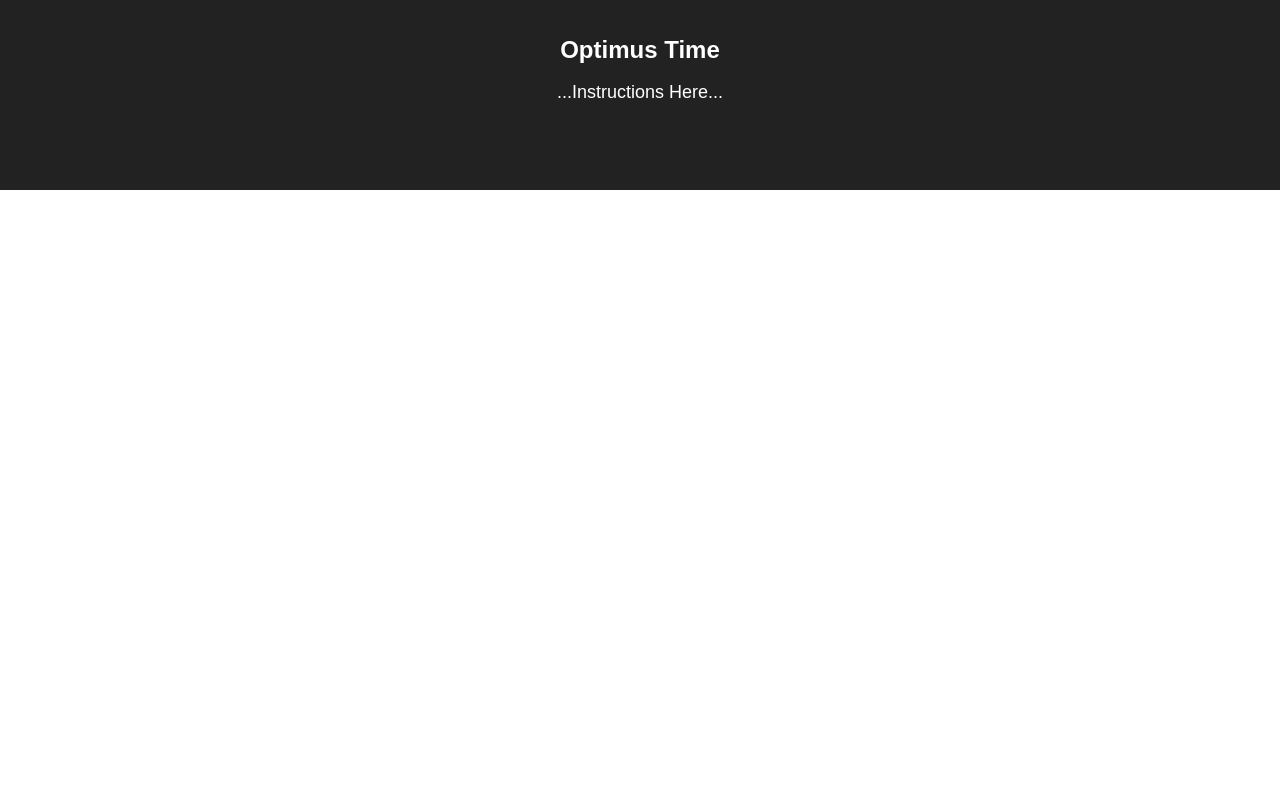
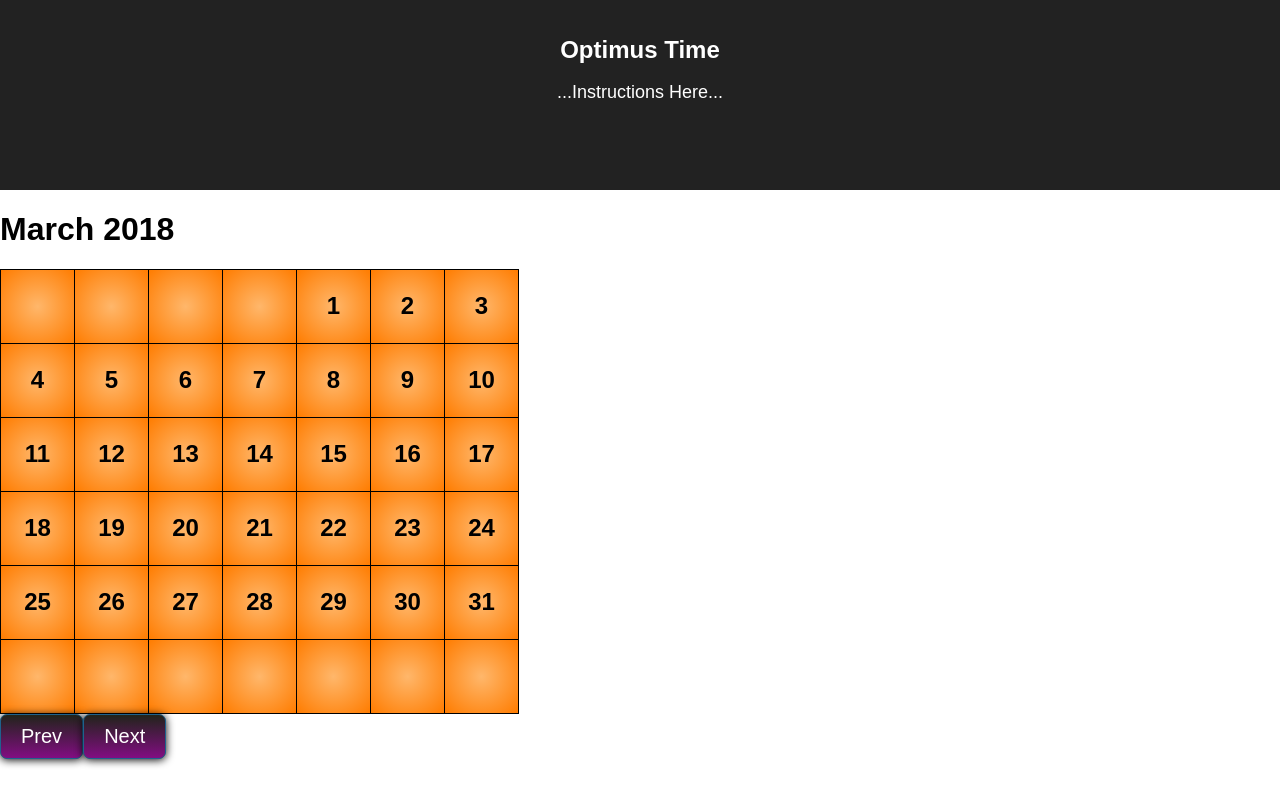
Before and after one commit to lbatch/hackathon-sp18, a React (Create React App) app in the folder client/: page / in a window 1280 px wide. Built offline with nearby package versions, Linux system fonts and the light colour scheme; the HTML template or start-up script is replaced by a standard one.

Commit message:
beginings of a calendar

```diff
--- /dev/null
+++ b/client/src/App.css
@@ -0,0 +1,30 @@
+.changeDisplay {
+  background: #21241a;
+  background-image: -webkit-linear-gradient(top, #21241a, #820d82);
+  background-image: -moz-linear-gradient(top, #21241a, #820d82);
+  background-image: -ms-linear-gradient(top, #21241a, #820d82);
+  background-image: -o-linear-gradient(top, #21241a, #820d82);
+  background-image: linear-gradient(to bottom, #21241a, #820d82);
+  -webkit-border-radius: 7;
+  -moz-border-radius: 7;
+  border-radius: 7px;
+  -webkit-box-shadow: 0px 1px 8px #050505;
+  -moz-box-shadow: 0px 1px 8px #050505;
+  box-shadow: 0px 1px 8px #050505;
+  font-family: Arial;
+  color: #ffffff;
+  font-size: 20px;
+  padding: 10px 20px 10px 20px;
+  border: solid #1f628d 1px;
+  text-decoration: none;
+}
+
+.changeDisplay:hover {
+  background: #b63cfc;
+  background-image: -webkit-linear-gradient(top, #b63cfc, #6a92ad);
+  background-image: -moz-linear-gradient(top, #b63cfc, #6a92ad);
+  background-image: -ms-linear-gradient(top, #b63cfc, #6a92ad);
+  background-image: -o-linear-gradient(top, #b63cfc, #6a92ad);
+  background-image: linear-gradient(to bottom, #b63cfc, #6a92ad);
+  text-decoration: none;
+}
--- a/client/src/App.js
+++ b/client/src/App.js
@@ -1,18 +1,66 @@
 import React, { Component } from 'react';
 import Banner from './Banner';
+import Calendar from './Calendar';
+import './App.css'
 
 class App extends Component {
   constructor(props) {
+    let currentMonth = new Date().getMonth();
+    let currentYear = new Date().getFullYear();
     super(props);
-    this.state = {};
+    this.state = {
+      displayMonth: {
+        month: currentMonth,
+        year: currentYear
+      }
+    };
   }
 
+  lastMonthHandler = () => {
+    let newMonth;
+    let newYear = this.state.displayMonth.year;
+    if(this.state.displayMonth.month === 0) {
+      newMonth = 11;
+      newYear = this.state.displayMonth.year - 1;
+    } else {
+      newMonth = this.state.displayMonth.month - 1;
+    }
+    this.setState({
+      ...this.state,
+      displayMonth: {
+        month: newMonth,
+        year: newYear
+      }
+    });
+  }
+
+  nextMonthHandler = () => {
+    let newMonth;
+    let newYear = this.state.displayMonth.year;
+    if(this.state.displayMonth.month === 11) {
+      newMonth = 0;
+      newYear = this.state.displayMonth.year + 1;
+    } else {
+      newMonth = this.state.displayMonth.month + 1;
+    }
+    this.setState({
+      ...this.state,
+      displayMonth: {
+        month: newMonth,
+        year: newYear
+      }
+    });
+  }
 
   render() {
     return (
       <div>
         <Banner />
-
+        <Calendar display={this.state.displayMonth}/>
+        <div>
+          <button className="changeDisplay" onClick={this.lastMonthHandler}>Prev</button>
+          <button className="changeDisplay" onClick={this.nextMonthHandler}>Next</button>
+        </div>
       </div>
     );
   }
--- /dev/null
+++ b/client/src/Calendar.css
@@ -0,0 +1,26 @@
+.day {
+  border: 1px solid #000;
+  float: left;
+  font-size: 24px;
+  font-weight: bold;
+  line-height: 34px;
+  height: 75px;
+  margin-right: -1px;
+  margin-top: -1px;
+  padding: 0;
+  text-align: center;
+  width: 75px;
+  background: -webkit-radial-gradient(center, ellipse cover, #ffb76b 0%,#ff7c00 100%,#ff7f04 100%);
+}
+
+.day:hover {
+  background: -webkit-radial-gradient(center, ellipse cover, #fcecfc 0%,#fd89d7 100%,#fba6e1 100%,#ff7cd8 100%);
+}
+
+.boardRow {
+  clear: both;
+  display: table;
+}
+
+.calendar {
+}
--- a/client/src/Calendar.js
+++ b/client/src/Calendar.js
@@ -1,6 +1,92 @@
 import React from 'react';
+import './Calendar.css'
 
 
 const calendar = (props) => {
+  let dates = [];
+  let datesSize = 41;
+  let days = daysInAMonth(props.display.month, props.display.year);
+  let firstDay = firstDayOfMonth(props.display.month, props.display.year);
+  const monthNames = ["January", "February", "March", "April", "May", "June", "July", "August", "September", "October", "November", "December"]
+
+  let dayCount = 0;
+  for(let i = 0; i < datesSize; ++i) {
+    if(i < firstDay || dayCount >= days) {
+      dates[i] = '';
+    }
+    else {
+      dates[i] = ++dayCount;
+    }
+  }
+
+  return (
+    <div className="calendar">
+      <h1>{monthNames[props.display.month]} {props.display.year}</h1>
+      <div className="boardRow">
+        <button className="day">{dates[0]}</button>
+        <button className="day">{dates[1]}</button>
+        <button className="day">{dates[2]}</button>
+        <button className="day">{dates[3]}</button>
+        <button className="day">{dates[4]}</button>
+        <button className="day">{dates[5]}</button>
+        <button className="day">{dates[6]}</button>
+      </div>
+      <div className="boardRow">
+        <button className="day">{dates[7]}</button>
+        <button className="day">{dates[8]}</button>
+        <button className="day">{dates[9]}</button>
+        <button className="day">{dates[10]}</button>
+        <button className="day">{dates[11]}</button>
+        <button className="day">{dates[12]}</button>
+        <button className="day">{dates[13]}</button>
+      </div>
+    <div className="boardRow">
+        <button className="day">{dates[14]}</button>
+        <button className="day">{dates[15]}</button>
+        <button className="day">{dates[16]}</button>
+        <button className="day">{dates[17]}</button>
+        <button className="day">{dates[18]}</button>
+        <button className="day">{dates[19]}</button>
+        <button className="day">{dates[20]}</button>
+      </div>
+      <div className="boardRow">
+        <button className="day">{dates[21]}</button>
+        <button className="day">{dates[22]}</button>
+        <button className="day">{dates[23]}</button>
+        <button className="day">{dates[24]}</button>
+        <button className="day">{dates[25]}</button>
+        <button className="day">{dates[26]}</button>
+        <button className="day">{dates[27]}</button>
+      </div>
+      <div className="boardRow">
+        <button className="day">{dates[28]}</button>
+        <button className="day">{dates[29]}</button>
+        <button className="day">{dates[30]}</button>
+        <button className="day">{dates[31]}</button>
+        <button className="day">{dates[32]}</button>
+        <button className="day">{dates[33]}</button>
+        <button className="day">{dates[34]}</button>
+      </div>
+      <div className="boardRow">
+        <button className="day">{dates[35]}</button>
+        <button className="day">{dates[36]}</button>
+        <button className="day">{dates[37]}</button>
+        <button className="day">{dates[38]}</button>
+        <button className="day">{dates[39]}</button>
+        <button className="day">{dates[40]}</button>
+        <button className="day">{dates[41]}</button>
+      </div>
+    </div>
+  )
 
 }
+
+const daysInAMonth = (month, year) => {
+  return new Date(year, month + 1, 0).getDate();
+}
+
+const firstDayOfMonth = (month, year) => {
+  return new Date(year, month, 1).getDay();
+}
+
+export default calendar;
```
